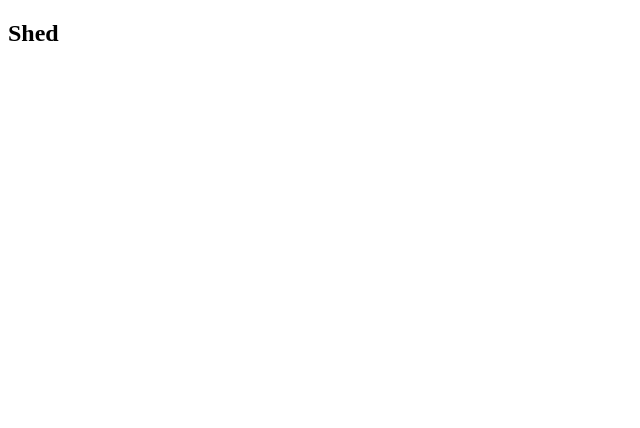
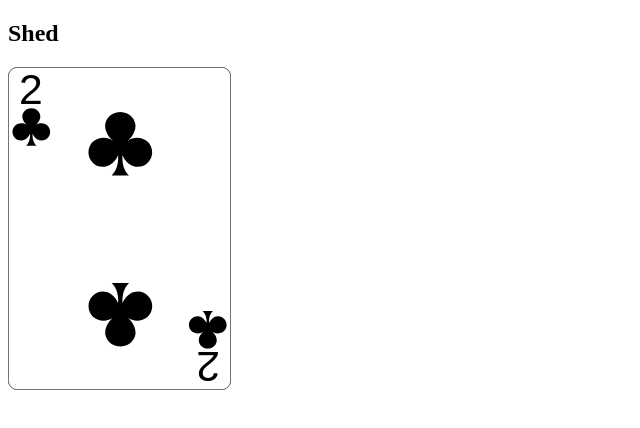
Before and after one commit to minaorangina/shed, a website: page index.html in a window 1280 px wide. Shown: the whole page, without its empty margins (0-640 px from the left). Drawn offline with Linux system fonts and the light colour scheme.

Commit message:
one card displays on page

```diff
--- a/deck.js
+++ b/deck.js
@@ -39,11 +39,16 @@ function initDeck(){
     suits.forEach(function(suit){
         for (var i = 0; i < 13; i++){
             var cardValue = edgeCards[i+1] || i+1;
-            var pathToImg = "img/" + i+1 + "_of_" + suit +".svg";
-            deck.push(new Card(suit, i+1, "img/" + pathToImg));
+            var pathToImg = "img/" + cardValue + "_of_" + suit +".svg";
+            console.log(pathToImg);
+            deck.push(new Card(suit, i+1, pathToImg));
         }
     });
     return shuffle(deck);
 }
 var deck = initDeck();
-console.log(deck);
+var img = document.createElement("img");
+img.src = deck[0].image;
+console.log(img.src);
+var div = document.getElementsByClassName("pic")[0];
+div.appendChild(img);
--- a/index.html
+++ b/index.html
@@ -6,6 +6,9 @@
     </head>
     <body>
         <h2>Shed</h2>
+        <div class="pic">
+
+        </div>
         <script src="deck.js" charset="utf-8"></script>
         <script src="script.js" charset="utf-8"></script>
     </body>
```
